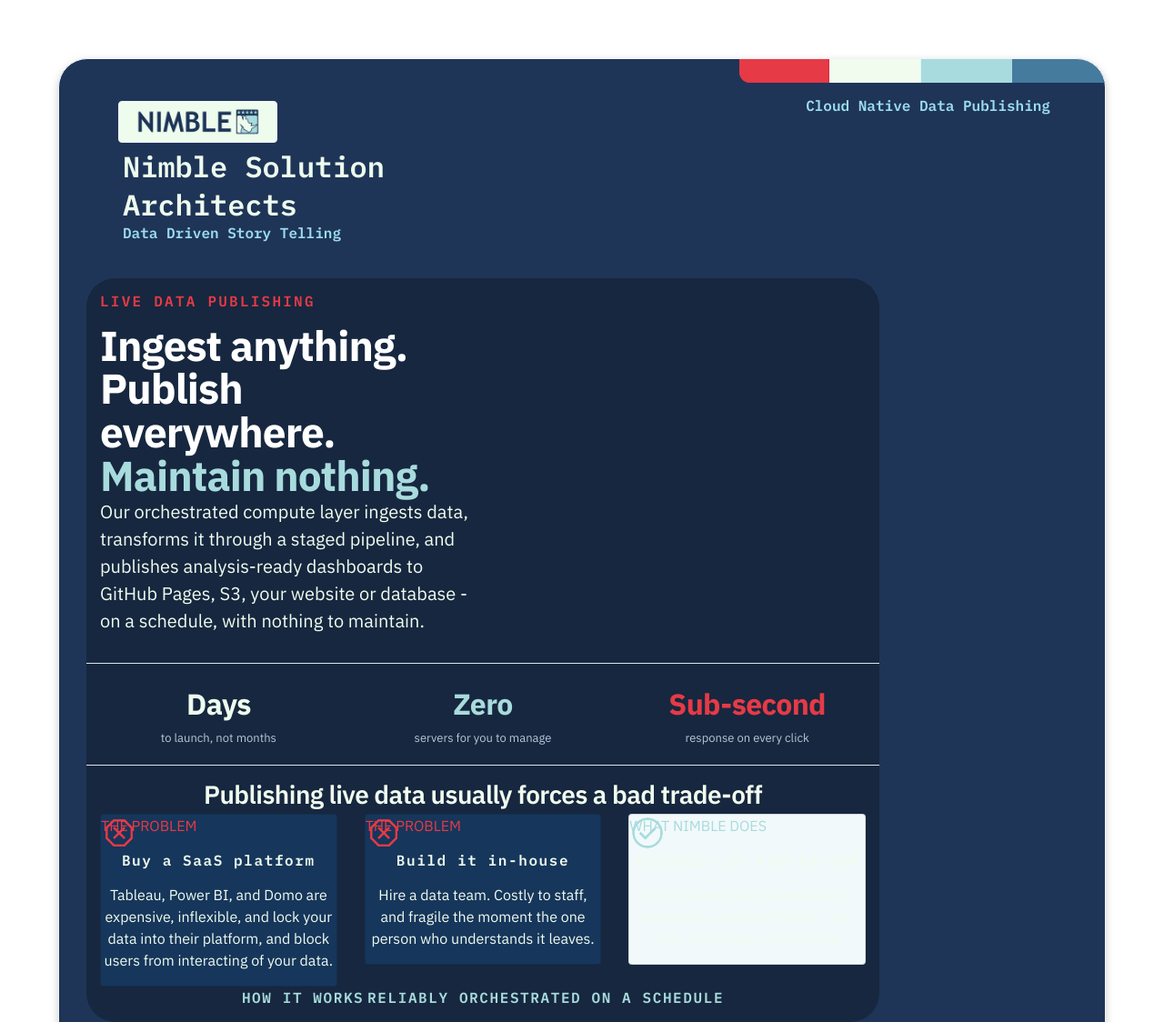
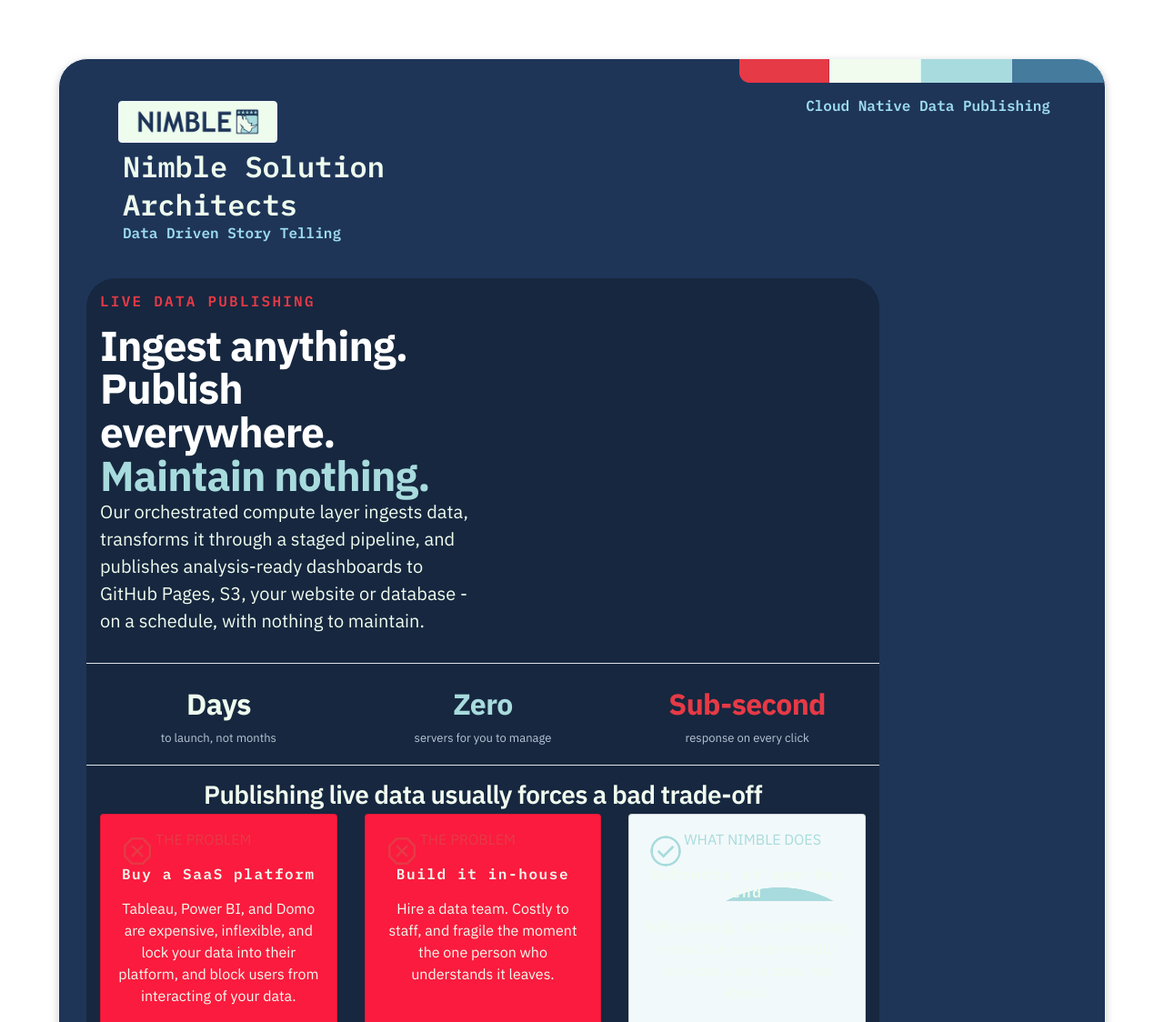
Before and after one commit to nimblesa/nimblesa.github.io, a Jekyll site: the page built from _posts/2026-07-02-main.html, in a window 1280 px wide. Shown: the top 1124 px of the page at 91% size. Built offline with Jekyll 4.4.1, drawn with Linux system fonts in a browser that asks for light colours; grey boxes are pictures that could not be loaded.

Commit message:
update:NIMBLESA:layout:2026:7:3

```diff
--- a/_posts/2026-07-02-main.html
+++ b/_posts/2026-07-02-main.html
@@ -42,7 +42,7 @@ tags: [civic, transparency, data]
 
 	<div class="row">
 		<div class="col-4">
-            <div class="card problem">
+            <div class="card problem h-100">
                 <p class="problem-title">The Problem</p>
                 <p class="problem-desc">Buy a SaaS platform</p>
                 <p class="problem-text">
@@ -51,7 +51,7 @@ tags: [civic, transparency, data]
             </div>
 		</div>
 		<div class="col-4">
-            <div class="card problem">
+            <div class="card problem h-100">
 	            <p class="problem-title">The Problem</p>
 	            <p class="problem-desc">Build it in-house</p>
 	            <p class="problem-text">
@@ -60,7 +60,7 @@ tags: [civic, transparency, data]
             </div>
 		</div>
 		<div class="col-4">
-            <div class="card solution">
+            <div class="card solution h-100">
 	            <p class="solution-title">What Nimble Does</p>
 	            <p class="solution-desc">Automate it end-to-end</p>
 	            <p class="solution-text">
--- a/www/css/www.css
+++ b/www/css/www.css
@@ -74,6 +74,7 @@ h4 {
     border-bottom: 1px solid var(--common-border);
 }
 
+.break-row {}
 
 /*
  * **************************************************************** WRAPPER
@@ -366,14 +367,16 @@ h1.title .offset-color {
 }
 
 .post .problem {
-    background-color: var(--primary-navy);
+    background-color: var(--primary-red);
     background-image: url("../img/icons/problem_red.png");
-    background-position: top left;
+    background-position: 20px 20px;
     background-size: 40px;
     background-repeat: no-repeat;
+    padding: 15px;
 }
 
 .post .problem-title {
+    margin-left: 45px;
     text-transform: uppercase;
     text-align: left;
     color: var(--accent-red);
@@ -389,12 +392,14 @@ h1.title .offset-color {
 .post .solution {
     background-color: var(--primary-lt-lt-blue);
     background-image: url("../img/icons/solution_teal.png");
-    background-position: top left;
+    background-position: 20px 20px;
     background-size: 40px;
     background-repeat: no-repeat;
+    padding: 15px;
 }
 
 .post .solution-title {
+    margin-left: 45px;
     text-transform: uppercase;
     text-align: left;
     color: var(--accent-teal-lt);
```
